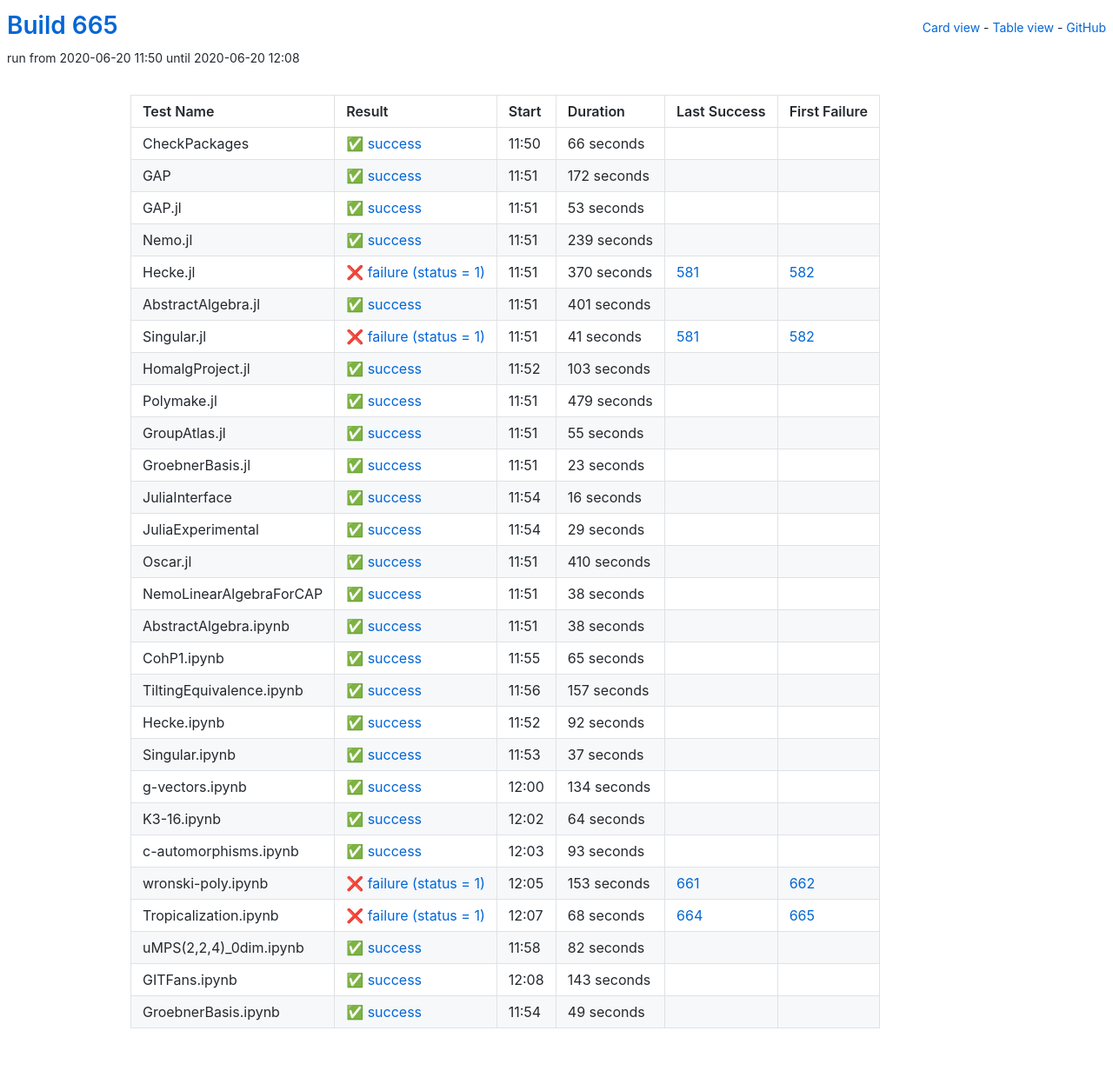
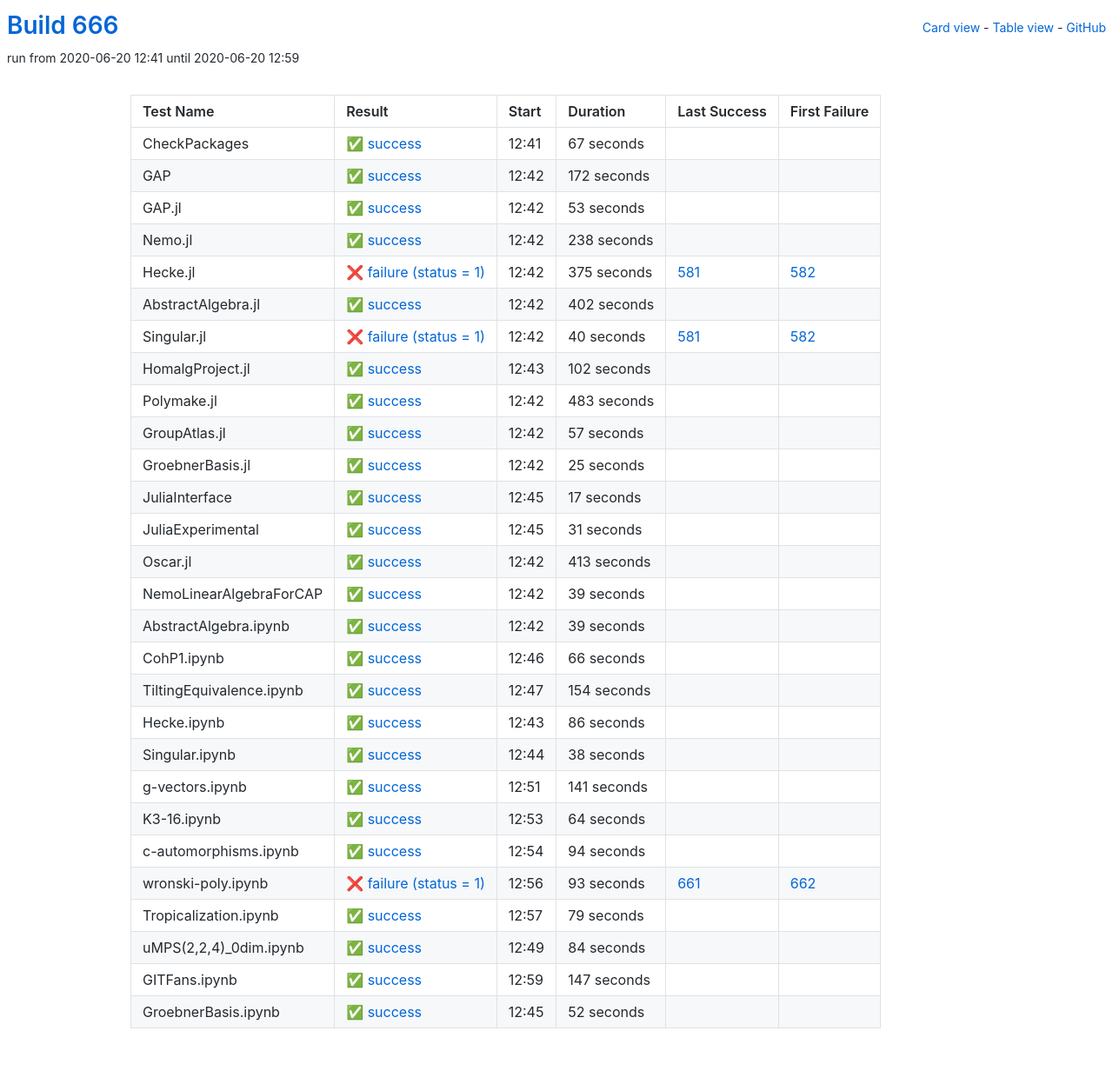
Before and after one commit to oscar-system/oscar-ci-status-1.4, a Jekyll site: the page built from table.html, in a window 1280 px wide. Shown: the whole page at 87% size. Built offline with Jekyll 4.4.1, drawn with Linux system fonts in a browser that asks for light colours.

Commit message:
Build #666

```diff
--- a/_data/ci.yml
+++ b/_data/ci.yml
@@ -1,6 +1,6 @@
 ---
-build: 665
-build_url: https://oscarci.mathematik.uni-kl.de/job/oscar-julia-1.4/665/
+build: 666
+build_url: https://oscarci.mathematik.uni-kl.de/job/oscar-julia-1.4/666/
 job: oscar-julia-1.4
 organization: oscar-system
 repo: oscar-ci-status-1.4
@@ -8,20 +8,20 @@ repourl: https://github.com/oscar-system/oscar-ci-status-1.4
 tests:
 - name: CheckPackages
   id: checkpackages
-  log: https://oscarci.mathematik.uni-kl.de/job/oscar-julia-1.4/665/artifact/logs/build-665/CheckPackages.log
-  start: 2020-06-20 11:50
+  log: https://oscarci.mathematik.uni-kl.de/job/oscar-julia-1.4/666/artifact/logs/build-666/CheckPackages.log
+  start: 2020-06-20 12:41
   success: true
   exitcode: 0
   status: success
-  duration: 66
+  duration: 67
   last_success: false
   last_success_url:
   first_failure: false
   first_failure_url:
 - name: GAP
   id: gap
-  log: https://oscarci.mathematik.uni-kl.de/job/oscar-julia-1.4/665/artifact/logs/build-665/GAP.log
-  start: 2020-06-20 11:51
+  log: https://oscarci.mathematik.uni-kl.de/job/oscar-julia-1.4/666/artifact/logs/build-666/GAP.log
+  start: 2020-06-20 12:42
   success: true
   exitcode: 0
   status: success
@@ -32,8 +32,8 @@ tests:
   first_failure_url:
 - name: GAP.jl
   id: gap-jl
-  log: https://oscarci.mathematik.uni-kl.de/job/oscar-julia-1.4/665/artifact/logs/build-665/GAP.jl.log
-  start: 2020-06-20 11:51
+  log: https://oscarci.mathematik.uni-kl.de/job/oscar-julia-1.4/666/artifact/logs/build-666/GAP.jl.log
+  start: 2020-06-20 12:42
   success: true
   exitcode: 0
   status: success
@@ -44,140 +44,200 @@ tests:
   first_failure_url:
 - name: Nemo.jl
   id: nemo-jl
-  log: https://oscarci.mathematik.uni-kl.de/job/oscar-julia-1.4/665/artifact/logs/build-665/Nemo.jl.log
-  start: 2020-06-20 11:51
+  log: https://oscarci.mathematik.uni-kl.de/job/oscar-julia-1.4/666/artifact/logs/build-666/Nemo.jl.log
+  start: 2020-06-20 12:42
   success: true
   exitcode: 0
   status: success
-  duration: 239
+  duration: 238
   last_success: false
   last_success_url:
   first_failure: false
   first_failure_url:
 - name: Hecke.jl
   id: hecke-jl
-  log: https://oscarci.mathematik.uni-kl.de/job/oscar-julia-1.4/665/artifact/logs/build-665/Hecke.jl.log
-  start: 2020-06-20 11:51
+  log: https://oscarci.mathematik.uni-kl.de/job/oscar-julia-1.4/666/artifact/logs/build-666/Hecke.jl.log
+  start: 2020-06-20 12:42
   success: false
   exitcode: 1
   status: failure
-  duration: 370
+  duration: 375
   last_success: 581
   last_success_url: https://oscarci.mathematik.uni-kl.de/job/oscar-julia-1.4/581/
   first_failure: 582
   first_failure_url: https://oscarci.mathematik.uni-kl.de/job/oscar-julia-1.4/582/
 - name: AbstractAlgebra.jl
   id: abstractalgebra-jl
-  log: https://oscarci.mathematik.uni-kl.de/job/oscar-julia-1.4/665/artifact/logs/build-665/AbstractAlgebra.jl.log
-  start: 2020-06-20 11:51
+  log: https://oscarci.mathematik.uni-kl.de/job/oscar-julia-1.4/666/artifact/logs/build-666/AbstractAlgebra.jl.log
+  start: 2020-06-20 12:42
   success: true
   exitcode: 0
   status: success
-  duration: 401
+  duration: 402
   last_success: false
   last_success_url:
   first_failure: false
   first_failure_url:
 - name: Singular.jl
   id: singular-jl
-  log: https://oscarci.mathematik.uni-kl.de/job/oscar-julia-1.4/665/artifact/logs/build-665/Singular.jl.log
-  start: 2020-06-20 11:51
+  log: https://oscarci.mathematik.uni-kl.de/job/oscar-julia-1.4/666/artifact/logs/build-666/Singular.jl.log
+  start: 2020-06-20 12:42
   success: false
   exitcode: 1
   status: failure
-  duration: 41
+  duration: 40
   last_success: 581
   last_success_url: https://oscarci.mathematik.uni-kl.de/job/oscar-julia-1.4/581/
   first_failure: 582
   first_failure_url: https://oscarci.mathematik.uni-kl.de/job/oscar-julia-1.4/582/
 - name: HomalgProject.jl
   id: homalgproject-jl
-  log: https://oscarci.mathematik.uni-kl.de/job/oscar-julia-1.4/665/artifact/logs/build-665/HomalgProject.jl.log
-  start: 2020-06-20 11:52
+  log: https://oscarci.mathematik.uni-kl.de/job/oscar-julia-1.4/666/artifact/logs/build-666/HomalgProject.jl.log
+  start: 2020-06-20 12:43
   success: true
   exitcode: 0
   status: success
-  duration: 103
+  duration: 102
   last_success: false
   last_success_url:
   first_failure: false
   first_failure_url:
 - name: Polymake.jl
   id: polymake-jl
-  log: https://oscarci.mathematik.uni-kl.de/job/oscar-julia-1.4/665/artifact/logs/build-665/Polymake.jl.log
-  start: 2020-06-20 11:51
+  log: https://oscarci.mathematik.uni-kl.de/job/oscar-julia-1.4/666/artifact/logs/build-666/Polymake.jl.log
+  start: 2020-06-20 12:42
   success: true
   exitcode: 0
   status: success
-  duration: 479
+  duration: 483
   last_success: false
   last_success_url:
   first_failure: false
   first_failure_url:
 - name: GroupAtlas.jl
   id: groupatlas-jl
-  log: https://oscarci.mathematik.uni-kl.de/job/oscar-julia-1.4/665/artifact/logs/build-665/GroupAtlas.jl.log
-  start: 2020-06-20 11:51
+  log: https://oscarci.mathematik.uni-kl.de/job/oscar-julia-1.4/666/artifact/logs/build-666/GroupAtlas.jl.log
+  start: 2020-06-20 12:42
   success: true
   exitcode: 0
   status: success
-  duration: 55
+  duration: 57
   last_success: false
   last_success_url:
   first_failure: false
   first_failure_url:
 - name: GroebnerBasis.jl
   id: groebnerbasis-jl
-  log: https://oscarci.mathematik.uni-kl.de/job/oscar-julia-1.4/665/artifact/logs/build-665/GroebnerBasis.jl.log
-  start: 2020-06-20 11:51
+  log: https://oscarci.mathematik.uni-kl.de/job/oscar-julia-1.4/666/artifact/logs/build-666/GroebnerBasis.jl.log
+  start: 2020-06-20 12:42
   success: true
   exitcode: 0
   status: success
-  duration: 23
+  duration: 25
   last_success: false
   last_success_url:
   first_failure: false
   first_failure_url:
 - name: JuliaInterface
   id: juliainterface
-  log: https://oscarci.mathematik.uni-kl.de/job/oscar-julia-1.4/665/artifact/logs/build-665/JuliaInterface.log
-  start: 2020-06-20 11:54
+  log: https://oscarci.mathematik.uni-kl.de/job/oscar-julia-1.4/666/artifact/logs/build-666/JuliaInterface.log
+  start: 2020-06-20 12:45
   success: true
   exitcode: 0
   status: success
-  duration: 16
+  duration: 17
   last_success: false
   last_success_url:
   first_failure: false
   first_failure_url:
 - name: JuliaExperimental
   id: juliaexperimental
-  log: https://oscarci.mathematik.uni-kl.de/job/oscar-julia-1.4/665/artifact/logs/build-665/JuliaExperimental.log
-  start: 2020-06-20 11:54
+  log: https://oscarci.mathematik.uni-kl.de/job/oscar-julia-1.4/666/artifact/logs/build-666/JuliaExperimental.log
+  start: 2020-06-20 12:45
   success: true
   exitcode: 0
   status: success
-  duration: 29
+  duration: 31
   last_success: false
   last_success_url:
   first_failure: false
   first_failure_url:
 - name: Oscar.jl
   id: oscar-jl
-  log: https://oscarci.mathematik.uni-kl.de/job/oscar-julia-1.4/665/artifact/logs/build-665/Oscar.jl.log
-  start: 2020-06-20 11:51
+  log: https://oscarci.mathematik.uni-kl.de/job/oscar-julia-1.4/666/artifact/logs/build-666/Oscar.jl.log
+  start: 2020-06-20 12:42
   success: true
   exitcode: 0
   status: success
-  duration: 410
+  duration: 413
   last_success: false
   last_success_url:
   first_failure: false
   first_failure_url:
 - name: NemoLinearAlgebraForCAP
   id: nemolinearalgebraforcap
-  log: https://oscarci.mathematik.uni-kl.de/job/oscar-julia-1.4/665/artifact/logs/build-665/NemoLinearAlgebraForCAP.log
-  start: 2020-06-20 11:51
+  log: https://oscarci.mathematik.uni-kl.de/job/oscar-julia-1.4/666/artifact/logs/build-666/NemoLinearAlgebraForCAP.log
+  start: 2020-06-20 12:42
+  success: true
+  exitcode: 0
+  status: success
+  duration: 39
+  last_success: false
+  last_success_url:
+  first_failure: false
+  first_failure_url:
+- name: AbstractAlgebra.ipynb
+  id: abstractalgebra-ipynb
+  log: https://oscarci.mathematik.uni-kl.de/job/oscar-julia-1.4/666/artifact/logs/build-666/AbstractAlgebra.ipynb.log
+  start: 2020-06-20 12:42
+  success: true
+  exitcode: 0
+  status: success
+  duration: 39
+  last_success: false
+  last_success_url:
+  first_failure: false
+  first_failure_url:
+- name: CohP1.ipynb
+  id: cohp1-ipynb
+  log: https://oscarci.mathematik.uni-kl.de/job/oscar-julia-1.4/666/artifact/logs/build-666/CohP1.ipynb.log
+  start: 2020-06-20 12:46
+  success: true
+  exitcode: 0
+  status: success
+  duration: 66
+  last_success: false
+  last_success_url:
+  first_failure: false
+  first_failure_url:
+- name: TiltingEquivalence.ipynb
+  id: tiltingequivalence-ipynb
+  log: https://oscarci.mathematik.uni-kl.de/job/oscar-julia-1.4/666/artifact/logs/build-666/TiltingEquivalence.ipynb.log
+  start: 2020-06-20 12:47
+  success: true
+  exitcode: 0
+  status: success
+  duration: 154
+  last_success: false
+  last_success_url:
+  first_failure: false
+  first_failure_url:
+- name: Hecke.ipynb
+  id: hecke-ipynb
+  log: https://oscarci.mathematik.uni-kl.de/job/oscar-julia-1.4/666/artifact/logs/build-666/Hecke.ipynb.log
+  start: 2020-06-20 12:43
+  success: true
+  exitcode: 0
+  status: success
+  duration: 86
+  last_success: false
+  last_success_url:
+  first_failure: false
+  first_failure_url:
+- name: Singular.ipynb
+  id: singular-ipynb
+  log: https://oscarci.mathematik.uni-kl.de/job/oscar-julia-1.4/666/artifact/logs/build-666/Singular.ipynb.log
+  start: 2020-06-20 12:44
   success: true
   exitcode: 0
   status: success
@@ -186,82 +246,22 @@ tests:
   last_success_url:
   first_failure: false
   first_failure_url:
-- name: AbstractAlgebra.ipynb
-  id: abstractalgebra-ipynb
-  log: https://oscarci.mathematik.uni-kl.de/job/oscar-julia-1.4/665/artifact/logs/build-665/AbstractAlgebra.ipynb.log
-  start: 2020-06-20 11:51
+- name: g-vectors.ipynb
+  id: g-vectors-ipynb
+  log: https://oscarci.mathematik.uni-kl.de/job/oscar-julia-1.4/666/artifact/logs/build-666/g-vectors.ipynb.log
+  start: 2020-06-20 12:51
   success: true
   exitcode: 0
   status: success
-  duration: 38
-  last_success: false
-  last_success_url:
-  first_failure: false
-  first_failure_url:
-- name: CohP1.ipynb
-  id: cohp1-ipynb
-  log: https://oscarci.mathematik.uni-kl.de/job/oscar-julia-1.4/665/artifact/logs/build-665/CohP1.ipynb.log
-  start: 2020-06-20 11:55
-  success: true
-  exitcode: 0
-  status: success
-  duration: 65
-  last_success: false
-  last_success_url:
-  first_failure: false
-  first_failure_url:
-- name: TiltingEquivalence.ipynb
-  id: tiltingequivalence-ipynb
-  log: https://oscarci.mathematik.uni-kl.de/job/oscar-julia-1.4/665/artifact/logs/build-665/TiltingEquivalence.ipynb.log
-  start: 2020-06-20 11:56
-  success: true
-  exitcode: 0
-  status: success
-  duration: 157
-  last_success: false
-  last_success_url:
-  first_failure: false
-  first_failure_url:
-- name: Hecke.ipynb
-  id: hecke-ipynb
-  log: https://oscarci.mathematik.uni-kl.de/job/oscar-julia-1.4/665/artifact/logs/build-665/Hecke.ipynb.log
-  start: 2020-06-20 11:52
-  success: true
-  exitcode: 0
-  status: success
-  duration: 92
-  last_success: false
-  last_success_url:
-  first_failure: false
-  first_failure_url:
-- name: Singular.ipynb
-  id: singular-ipynb
-  log: https://oscarci.mathematik.uni-kl.de/job/oscar-julia-1.4/665/artifact/logs/build-665/Singular.ipynb.log
-  start: 2020-06-20 11:53
-  success: true
-  exitcode: 0
-  status: success
-  duration: 37
-  last_success: false
-  last_success_url:
-  first_failure: false
-  first_failure_url:
-- name: g-vectors.ipynb
-  id: g-vectors-ipynb
-  log: https://oscarci.mathematik.uni-kl.de/job/oscar-julia-1.4/665/artifact/logs/build-665/g-vectors.ipynb.log
-  start: 2020-06-20 12:00
-  success: true
-  exitcode: 0
-  status: success
-  duration: 134
+  duration: 141
   last_success: false
   last_success_url:
   first_failure: false
   first_failure_url:
 - name: K3-16.ipynb
   id: k3-16-ipynb
-  log: https://oscarci.mathematik.uni-kl.de/job/oscar-julia-1.4/665/artifact/logs/build-665/K3-16.ipynb.log
-  start: 2020-06-20 12:02
+  log: https://oscarci.mathematik.uni-kl.de/job/oscar-julia-1.4/666/artifact/logs/build-666/K3-16.ipynb.log
+  start: 2020-06-20 12:53
   success: true
   exitcode: 0
   status: success
@@ -272,72 +272,72 @@ tests:
   first_failure_url:
 - name: c-automorphisms.ipynb
   id: c-automorphisms-ipynb
-  log: https://oscarci.mathematik.uni-kl.de/job/oscar-julia-1.4/665/artifact/logs/build-665/c-automorphisms.ipynb.log
-  start: 2020-06-20 12:03
+  log: https://oscarci.mathematik.uni-kl.de/job/oscar-julia-1.4/666/artifact/logs/build-666/c-automorphisms.ipynb.log
+  start: 2020-06-20 12:54
   success: true
   exitcode: 0
   status: success
-  duration: 93
+  duration: 94
   last_success: false
   last_success_url:
   first_failure: false
   first_failure_url:
 - name: wronski-poly.ipynb
   id: wronski-poly-ipynb
-  log: https://oscarci.mathematik.uni-kl.de/job/oscar-julia-1.4/665/artifact/logs/build-665/wronski-poly.ipynb.log
-  start: 2020-06-20 12:05
+  log: https://oscarci.mathematik.uni-kl.de/job/oscar-julia-1.4/666/artifact/logs/build-666/wronski-poly.ipynb.log
+  start: 2020-06-20 12:56
   success: false
   exitcode: 1
   status: failure
-  duration: 153
+  duration: 93
   last_success: 661
   last_success_url: https://oscarci.mathematik.uni-kl.de/job/oscar-julia-1.4/661/
   first_failure: 662
   first_failure_url: https://oscarci.mathematik.uni-kl.de/job/oscar-julia-1.4/662/
 - name: Tropicalization.ipynb
   id: tropicalization-ipynb
-  log: https://oscarci.mathematik.uni-kl.de/job/oscar-julia-1.4/665/artifact/logs/build-665/Tropicalization.ipynb.log
-  start: 2020-06-20 12:07
-  success: false
-  exitcode: 1
-  status: failure
-  duration: 68
-  last_success: 664
-  last_success_url: https://oscarci.mathematik.uni-kl.de/job/oscar-julia-1.4/664/
-  first_failure: 665
-  first_failure_url: https://oscarci.mathematik.uni-kl.de/job/oscar-julia-1.4/665/
-- name: uMPS(2,2,4)_0dim.ipynb
-  id: umps-2-2-4-0dim-ipynb
-  log: https://oscarci.mathematik.uni-kl.de/job/oscar-julia-1.4/665/artifact/logs/build-665/uMPS-2-2-4-_0dim.ipynb.log
-  start: 2020-06-20 11:58
+  log: https://oscarci.mathematik.uni-kl.de/job/oscar-julia-1.4/666/artifact/logs/build-666/Tropicalization.ipynb.log
+  start: 2020-06-20 12:57
   success: true
   exitcode: 0
   status: success
-  duration: 82
+  duration: 79
+  last_success: false
+  last_success_url:
+  first_failure: false
+  first_failure_url:
+- name: uMPS(2,2,4)_0dim.ipynb
+  id: umps-2-2-4-0dim-ipynb
+  log: https://oscarci.mathematik.uni-kl.de/job/oscar-julia-1.4/666/artifact/logs/build-666/uMPS-2-2-4-_0dim.ipynb.log
+  start: 2020-06-20 12:49
+  success: true
+  exitcode: 0
+  status: success
+  duration: 84
   last_success: false
   last_success_url:
   first_failure: false
   first_failure_url:
 - name: GITFans.ipynb
   id: gitfans-ipynb
-  log: https://oscarci.mathematik.uni-kl.de/job/oscar-julia-1.4/665/artifact/logs/build-665/GITFans.ipynb.log
-  start: 2020-06-20 12:08
+  log: https://oscarci.mathematik.uni-kl.de/job/oscar-julia-1.4/666/artifact/logs/build-666/GITFans.ipynb.log
+  start: 2020-06-20 12:59
   success: true
   exitcode: 0
   status: success
-  duration: 143
+  duration: 147
   last_success: false
   last_success_url:
   first_failure: false
   first_failure_url:
 - name: GroebnerBasis.ipynb
   id: groebnerbasis-ipynb
-  log: https://oscarci.mathematik.uni-kl.de/job/oscar-julia-1.4/665/artifact/logs/build-665/GroebnerBasis.ipynb.log
-  start: 2020-06-20 11:54
+  log: https://oscarci.mathematik.uni-kl.de/job/oscar-julia-1.4/666/artifact/logs/build-666/GroebnerBasis.ipynb.log
+  start: 2020-06-20 12:45
   success: true
   exitcode: 0
   status: success
-  duration: 49
+  duration: 52
   last_success: false
   last_success_url:
   first_failure: false
```
Also changed, not shown: README.md.
